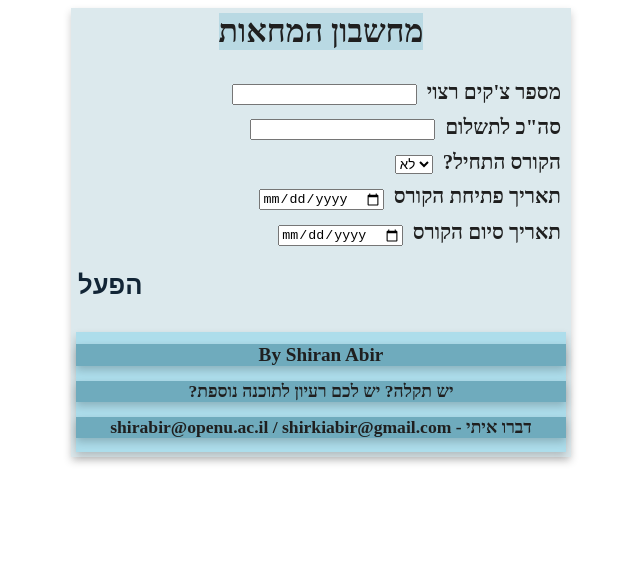
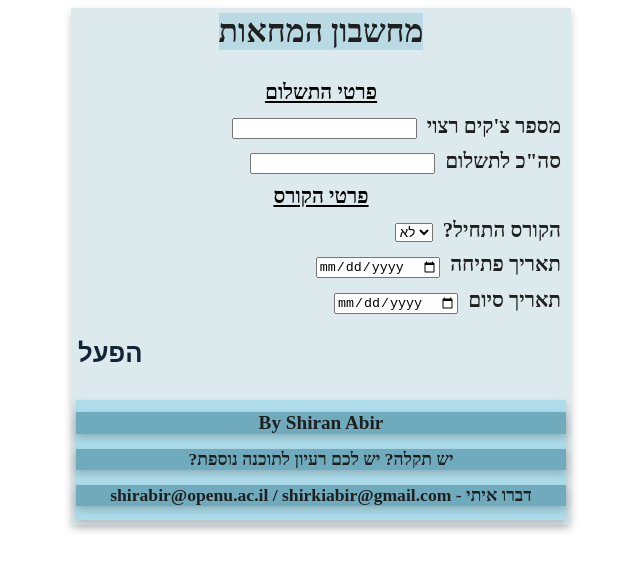
Before and after one commit to ShiranAbir/checkGen, a Vue app: page / in a window 1280 px wide. Shown: the top 570 px of the page, without its empty margins (319-959 px from the left). Built offline with nearby package versions, Linux system fonts and the light colour scheme.

Commit message:
Add titles

```diff
--- a/src/assets/main.scss
+++ b/src/assets/main.scss
@@ -12,6 +12,7 @@
   .generator-container{
     height: 100%;
     .header-container{
+
       .input-holder{
         display: flex;
         font-size: 0.25rem;
@@ -39,6 +40,14 @@
     display: flex;
     flex-direction: column;
     align-items: center;
+
+    .section_title{
+      font-size: 1.3rem;
+      font-weight: 600;
+      margin: 5px;
+      text-decoration: underline;
+    }
+
     .input-holder{
       margin: 5px;
       align-self: flex-end;
--- a/src/components/TheGenerator.vue
+++ b/src/components/TheGenerator.vue
@@ -2,6 +2,7 @@
 <div class="generator-container">
     <h1 class="title">מחשבון המחאות</h1>
     <div class="header-container">
+        <h1 class="section_title">פרטי התשלום</h1>
         <div class="input-holder">
             <input v-model="info.checksAmount" id="check-amount" type="number">
             <label for="check-amount">מספר צ'קים רצוי</label>
@@ -10,6 +11,7 @@
             <input v-model="info.price" id="price" type="number">
             <label for="check-amount">סה"כ לתשלום</label>
         </div>
+        <h1 class="section_title">פרטי הקורס</h1>
         <div class="input-holder">
             <select v-model="info.isStarted" id="isStarted">
                 <option :value=true>כן</option>
@@ -19,11 +21,11 @@
         </div>
         <div v-if="!info.isStarted" class="input-holder">
             <input v-model="info.startDate" type="date">
-            <label for="check-amount">תאריך פתיחת הקורס</label>
+            <label for="check-amount">תאריך פתיחה</label>
         </div>
         <div class="input-holder">
             <input v-model="info.endDate" type="date">
-            <label for="check-amount">תאריך סיום הקורס</label>
+            <label for="check-amount">תאריך סיום</label>
         </div>
         <div class="btn-holder">
             <button @click="generateChecks()">
```
